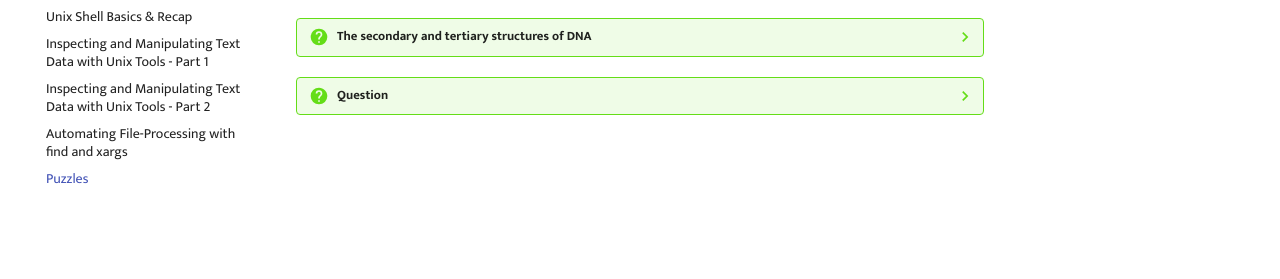
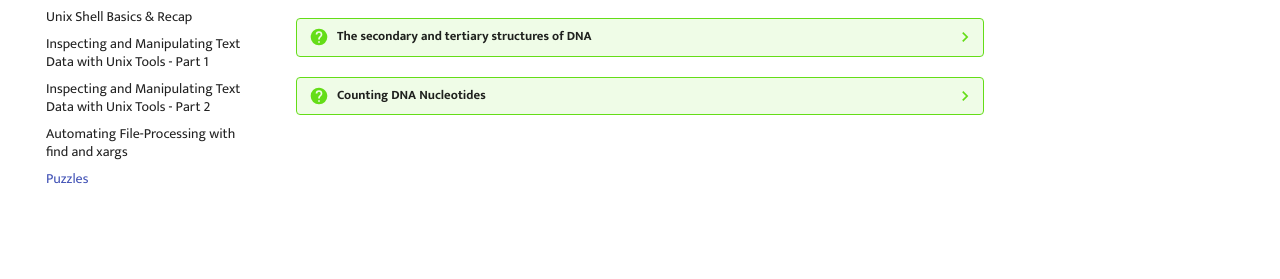
Before and after one commit to GenomicsAotearoa/shell-for-bioinformatics, an MkDocs documentation site: the page built from docs/puzzles.md, in a window 1280 px wide. Shown: the part 220-499 px from the top of the page. Built offline with MkDocs 1.6.1 and Material for MkDocs 9.7.7, drawn with Linux system fonts in a browser that asks for light colours; comment, search, counter and statistics services are not loaded.

Commit message:
puzzle syntax change

```diff
--- a/docs/puzzles.md
+++ b/docs/puzzles.md
@@ -21,7 +21,7 @@
     **Return:** The reverse complement ***s^c^*** of ***s***.
 
 
-??? question Counting DNA Nucleotides
+??? question "Counting DNA Nucleotides"
 
     A string is simply an ordered collection of symbols selected from some alphabet and formed into a word; the length of a string is the number of symbols that it contains.
 
```
